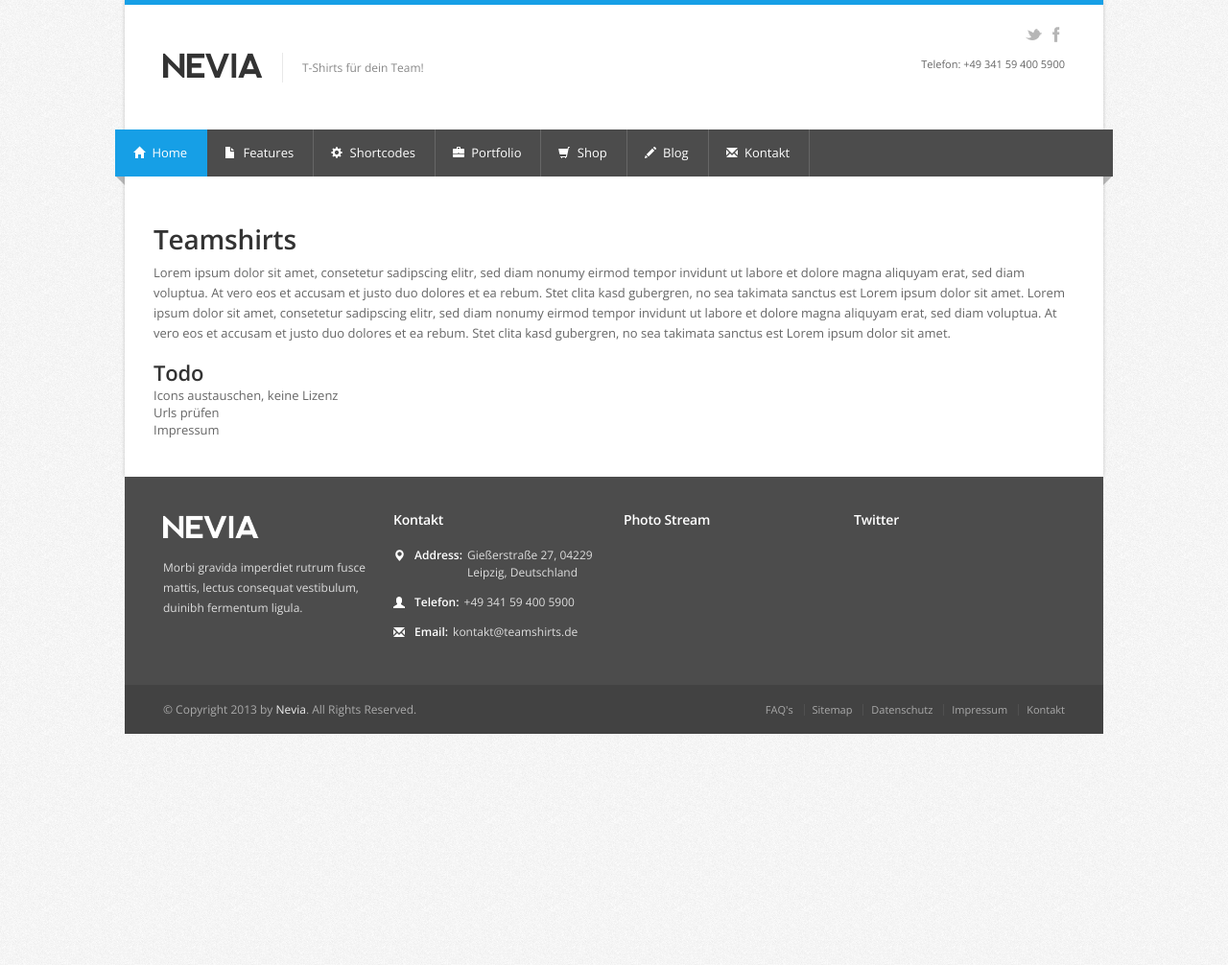
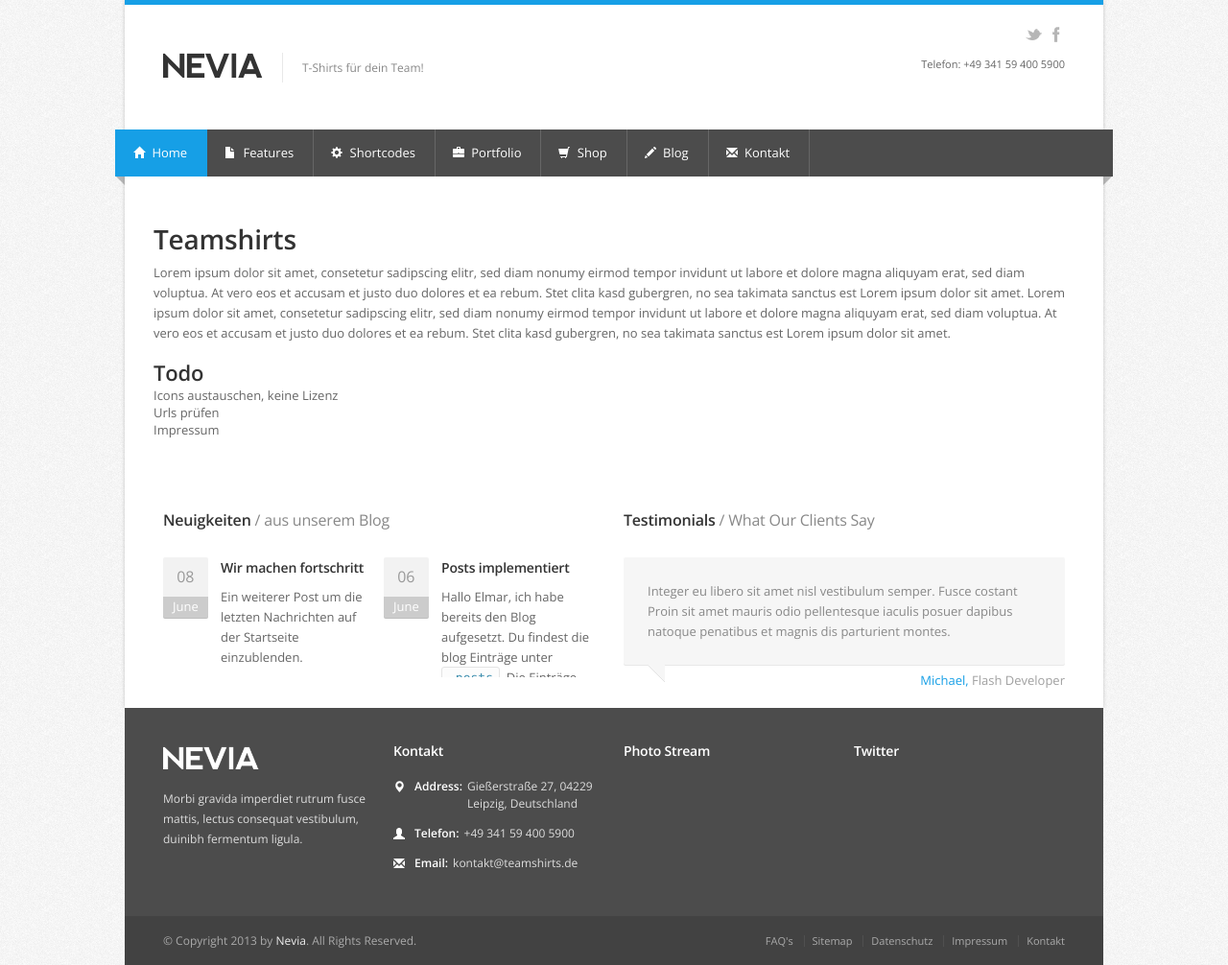
Before and after one commit to teamshirts/teamshirts.github.io, a Jekyll site: the page built from index.html, in a window 1280 px wide. Shown: the whole page at 96% size. Built offline with Jekyll 4.4.1, drawn with Linux system fonts in a browser that asks for light colours; Markdown is read by kramdown in place of the engine named in the settings; before the commit the page ends 900 px from its top, so only the background shows below that.

Commit message:
added recent posts to index.html

```diff
--- a/index.html
+++ b/index.html
@@ -1,18 +1,28 @@
 ---
-layout: content
+layout: default
 title: Home
 ---
+
+<div class="page-content">
+    <div class="container">
+
 
         <h1>Teamshirts</h1>
 
         <p>
-    Lorem ipsum dolor sit amet, consetetur sadipscing elitr, sed diam nonumy eirmod tempor
-    invidunt ut labore et dolore magna aliquyam erat, sed diam voluptua. At vero eos et
-    accusam et justo duo dolores et ea rebum. Stet clita kasd gubergren, no sea takimata
+            Lorem ipsum dolor sit amet, consetetur sadipscing elitr, sed diam nonumy
+            eirmod tempor
+            invidunt ut labore et dolore magna aliquyam erat, sed diam voluptua. At vero
+            eos et
+            accusam et justo duo dolores et ea rebum. Stet clita kasd gubergren, no sea
+            takimata
             sanctus est Lorem ipsum dolor sit amet. Lorem ipsum dolor sit amet, consetetur
-    sadipscing elitr, sed diam nonumy eirmod tempor invidunt ut labore et dolore magna
-    aliquyam erat, sed diam voluptua. At vero eos et accusam et justo duo dolores et ea
-    rebum. Stet clita kasd gubergren, no sea takimata sanctus est Lorem ipsum dolor sit
+            sadipscing elitr, sed diam nonumy eirmod tempor invidunt ut labore et dolore
+            magna
+            aliquyam erat, sed diam voluptua. At vero eos et accusam et justo duo dolores
+            et ea
+            rebum. Stet clita kasd gubergren, no sea takimata sanctus est Lorem ipsum
+            dolor sit
             amet.
         </p>
 
@@ -23,3 +33,93 @@ title: Home
             <li>Urls prüfen</li>
             <li>Impressum</li>
         </ul>
+
+    </div>
+</div>
+<!-- 960 Container -->
+<div class="container">
+
+    <!-- Recent News -->
+    <div class="eight columns">
+
+        <h3 class="margin-1">Neuigkeiten <span>/ aus unserem Blog</span></h3>
+
+        {% for post in site.posts offset: 0 limit: 2%}
+
+            <div class="four columns alpha" style="max-height: 125px; overflow: hidden">
+                <article class="recent-blog">
+                    <section class="date">
+                        <span class="day">{{ post.date | date: "%d" }}</span>
+                        <span class="month">{{ post.date | date: "%B" }}</span>
+                    </section>
+                    <h4><a href="{{ post.url }}">{{ post.title }}</a>
+                    </h4>
+
+                    <div>{{ post.excerpt }}</div>
+
+                </article>
+            </div>
+
+        {% endfor %}
+
+
+    </div>
+
+    <!-- Testimonials -->
+    <div class="eight columns">
+
+        <h3 class="margin-1">Testimonials <span>/ What Our Clients Say</span></h3>
+
+        <!-- Testimonial Rotator -->
+        <section class="flexslider testimonial-slider">
+            <ul class="slides">
+                <li class="testimonial">
+                    <div class="testimonials">Integer eu libero sit amet nisl vestibulum
+                        semper. Fusce costant Proin sit amet mauris odio pellentesque
+                        iaculis posuer dapibus natoque penatibus et magnis dis parturient
+                        montes.
+                    </div>
+                    <div class="testimonials-bg"></div>
+                    <div class="testimonials-author">Michael, <span>Flash Developer</span>
+                    </div>
+                </li>
+
+                <li class="testimonial">
+                    <div class="testimonials">Posuere erat a ante venenatis dapibus
+                        posuere velit aliquet. Proin sit amet mauris odio pellentesque
+                        iaculis. Cum sociis natoque penatibus et lorem magnis dis
+                        parturient montes, nascetur ridiculus mus. Duisean lorem llis
+                        noenan coeammodo luctus.
+                    </div>
+                    <div class="testimonials-bg"></div>
+                    <div class="testimonials-author">John, <span>Web Developer</span>
+                    </div>
+                </li>
+
+                <li class="testimonial">
+                    <div class="testimonials">Cras sed odio est, sit amet porttitor elit.
+                        Vestibulum Proin sit amet mauris et odio pellentesque iaculis. Cum
+                        sociis natoque proin sit amet mauris odio pellentesque iaculis.
+                    </div>
+                    <div class="testimonials-bg"></div>
+                    <div class="testimonials-author">Peter, <span>Project Manager</span>
+                    </div>
+                </li>
+
+                <li class="testimonial">
+                    <div class="testimonials">Elementum erat vitae ante venenatis dapibus.
+                        Maecenas cursus cursus Proin sit amet mauris et odio pellentesque
+                        iaculis.
+                    </div>
+                    <div class="testimonials-bg"></div>
+                    <div class="testimonials-author">Kathy, <span>Art Director</span>
+                    </div>
+                </li>
+            </ul>
+        </section>
+        <!-- Testomonial Rotator / End -->
+
+    </div>
+
+</div>
+<!-- 960 Container / End -->
```
Lines whose indentation alone changed are shown as unchanged.
